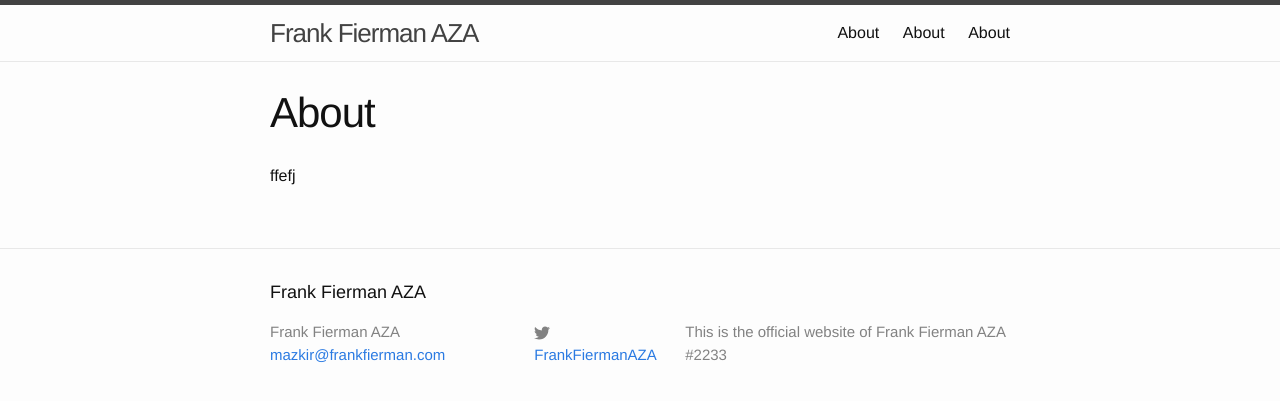
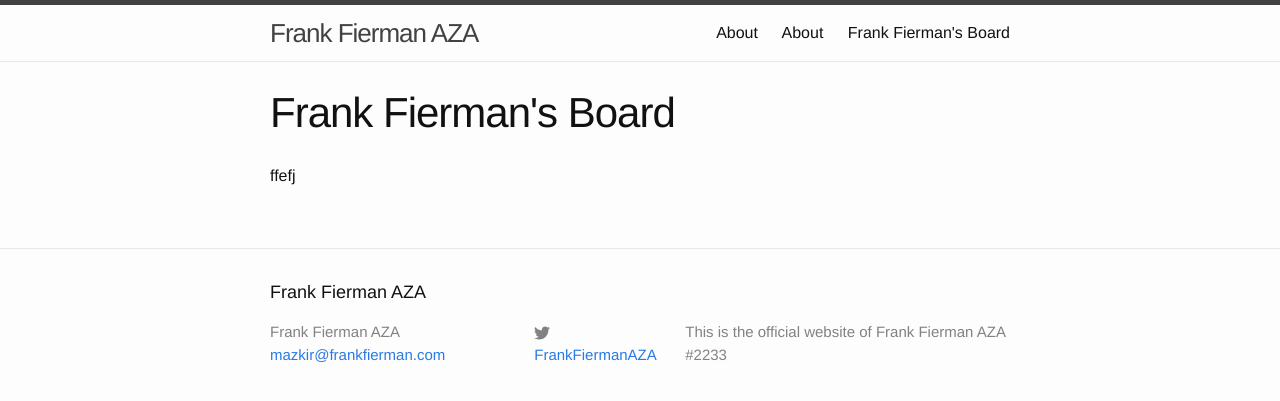
Before and after one commit to fiermanmazkir/fiermanmazkir.github.io, a Jekyll site: the page built from ourboard/index.md, in a window 1280 px wide. Shown: the top 401 px of the page. Built offline with Jekyll 4.4.1, drawn with Linux system fonts in a browser that asks for light colours.

Commit message:
switched page

```diff
--- a/ourboard/index.md
+++ b/ourboard/index.md
@@ -1,7 +1,7 @@
 ---
 layout: page
-title: About
-permalink: /about/
+title: Frank Fierman's Board
+permalink: /board/
 theme: minima
 ---
 ffefj
```
